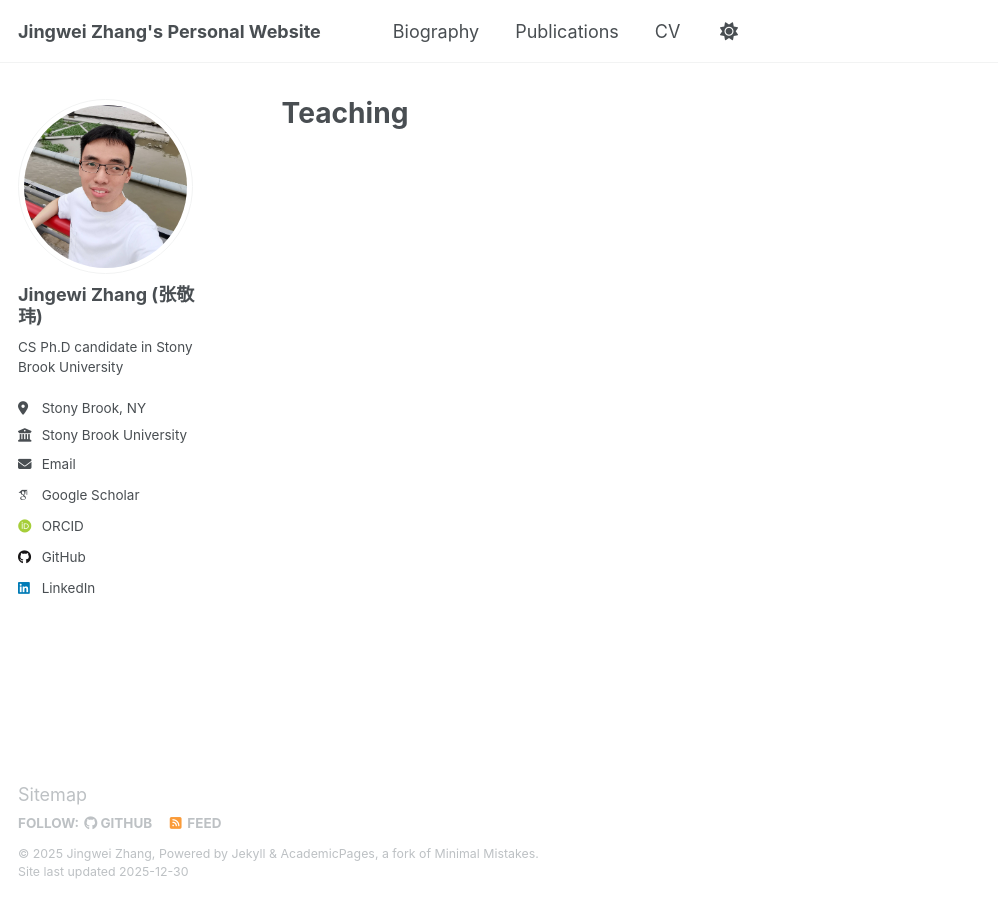
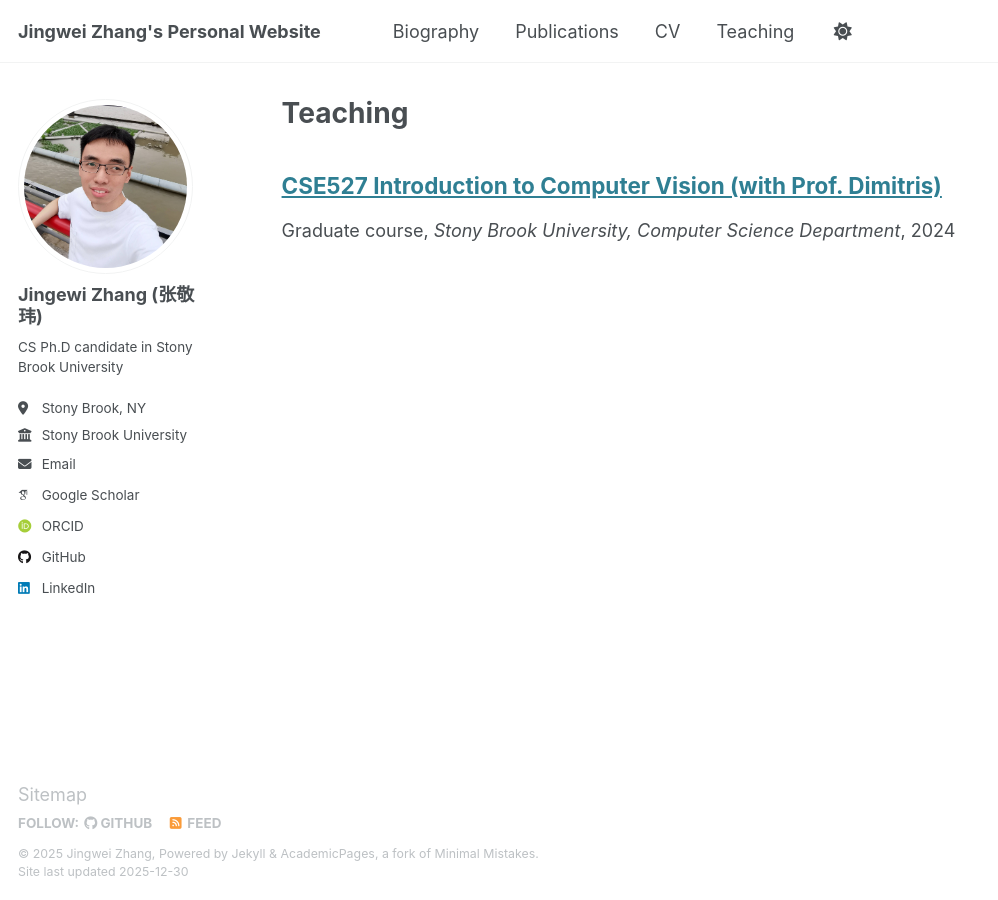
Before and after one commit to jingweizhang-xyz/jingweizhang-xyz.github.io, a Jekyll site: the page built from _pages/teaching.html, in a window 1280 px wide. Shown: the whole page, without its empty margins (0-998 px from the left). Built offline with Jekyll 4.4.1, drawn with Linux system fonts in a browser that asks for light colours; some web fonts are replaced.

Commit message:
Add teaching and fix a paper issue

```diff
--- a/_data/navigation.yml
+++ b/_data/navigation.yml
@@ -32,3 +32,6 @@ main:
 
   - title: "CV"
     url: /cv/
+
+  - title: "Teaching"
+    url: /teaching/
--- /dev/null
+++ b/_teaching/2024-spring-cv.md
@@ -0,0 +1,9 @@
+---
+title: "CSE527 Introduction to Computer Vision (with Prof. Dimitris)"
+collection: teaching
+type: "Graduate course"
+permalink: /teaching/2024-spring-CSE527
+venue: "Stony Brook University, Computer Science Department"
+date: 2024-02-01
+location: "Stony Brook, NY, USA"
+---
```
Also changed, not shown: _publications/2021-04-Attsap.md (+2 -2 lines), trash/_teaching/2014-spring-teaching-1.md (deleted, +0 -20 lines), trash/_teaching/2015-spring-teaching-2.md (deleted, +0 -20 lines), _pages/teaching.html (renamed from _pages/trash/teaching.html).
